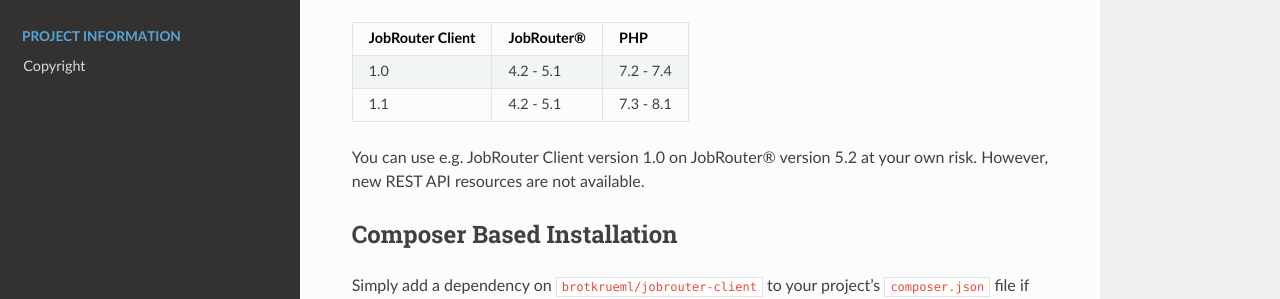
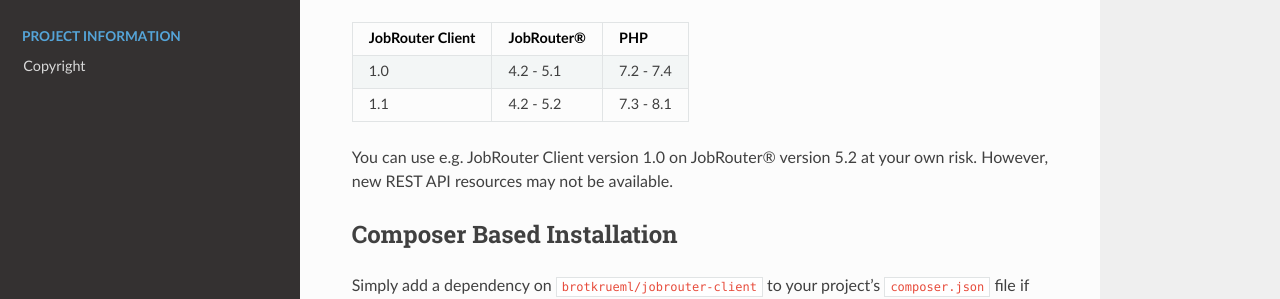
Before and after one commit to jobrouter/php-rest-client, a Sphinx documentation site: the page built from docs/installation.rst, in a window 1280 px wide and 900 px high. Shown: the part 364-663 px from the top of the window. Built offline with Sphinx 7.4.7 and the Read the Docs theme 2.0.0, drawn with Linux system fonts in a browser that asks for light colours.

Commit message:
[FEATURE] Add compatibility with JobRouter 5.2

```diff
--- a/docs/installation.rst
+++ b/docs/installation.rst
@@ -28,11 +28,11 @@
 ================ ========== =========
 1.0              4.2 - 5.1  7.2 - 7.4
 ---------------- ---------- ---------
-1.1              4.2 - 5.1  7.3 - 8.1
+1.1              4.2 - 5.2  7.3 - 8.1
 ================ ========== =========
 
 You can use e.g. JobRouter Client version 1.0 on JobRouter® version 5.2 at
-your own risk. However, new REST API resources are not available.
+your own risk. However, new REST API resources may not be available.
 
 
 .. _installation.composer:
--- a/docs/introduction.rst
+++ b/docs/introduction.rst
@@ -8,7 +8,7 @@
 
 `JobRouter® <https://www.jobrouter.com/>`_ is a scalable digitisation platform
 which links processes, data and documents. This JobRouter Client eases the
-access to the REST API. The library supports JobRouter® versions 4.2-5.1.
+access to the REST API. The library supports JobRouter® versions 4.2-5.2.
 
 The library can be used to automate tasks in PHP scripts like importing or
 synchronising data in the JobData module, start processes or working with
```
Also changed, not shown: CHANGELOG.md (+1 -0 lines), README.md (+1 -1 lines), 2 other files.
